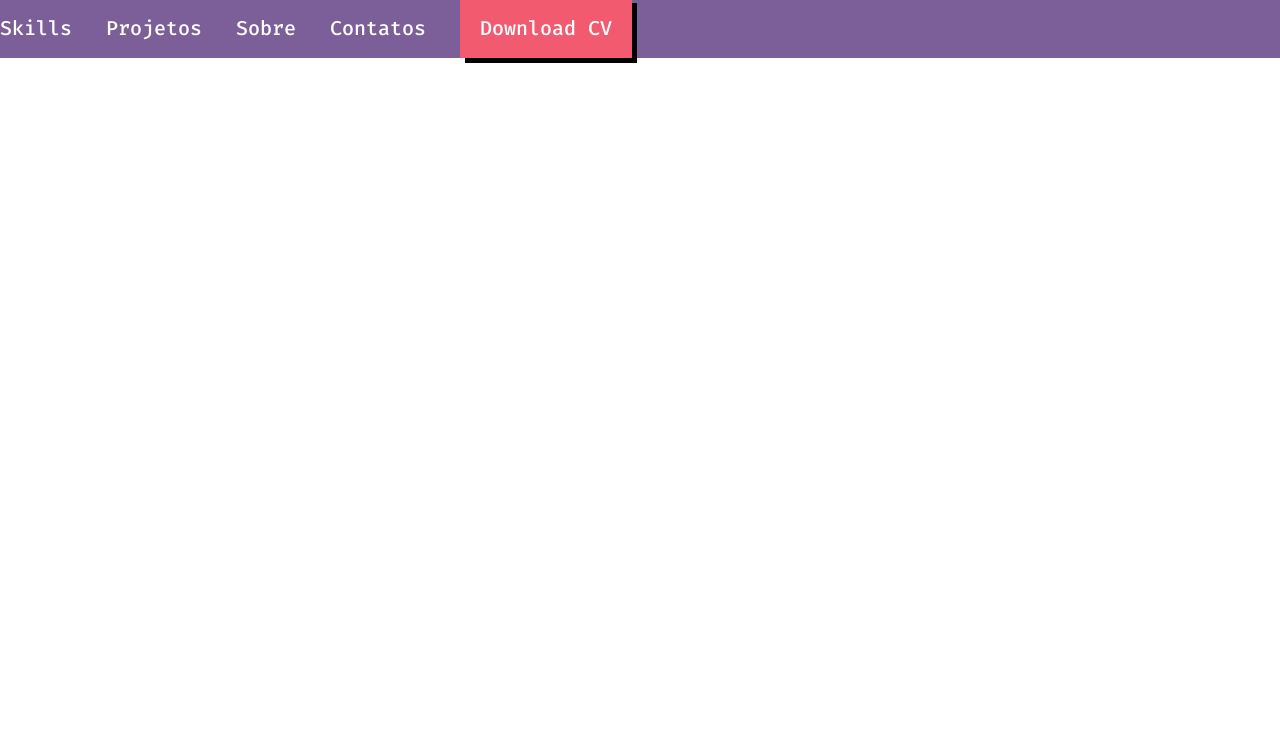
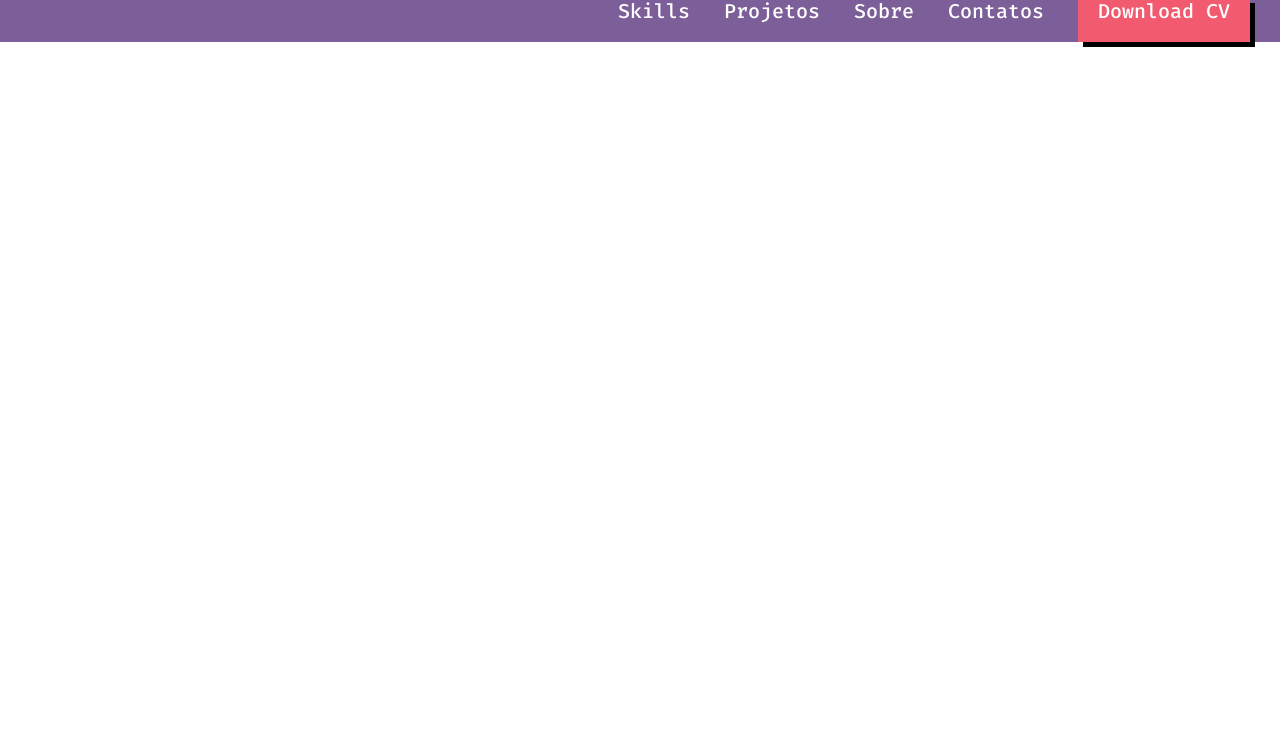
Before and after one commit to VictorCreste/HTML-feliz, a plain HTML site: page novo/index.html in a window 1280 px wide. Shown: the part 66-800 px from the top of the page. Drawn offline with Linux system fonts and the light colour scheme.

Commit message:
inline-block

```diff
--- a/novo/estilo/style.css
+++ b/novo/estilo/style.css
@@ -2,6 +2,10 @@
 
 header {
     background-color: #7C5E99;
+}
+
+nav {
+    text-align: right;
 }
 
 a {
@@ -16,9 +20,9 @@ a {
 #btn {
     display: inline-block;
     background-color: #F25A70;
-    height: 60px;
-    line-height: 60px;
+    padding-top: 20px 18px;
+    padding-right: 20px;
+    padding-bottom: 18px;
     padding-left: 20px;
-    padding-right: 20px;
     box-shadow: 5px 5px 0px #000000;
 }
```
